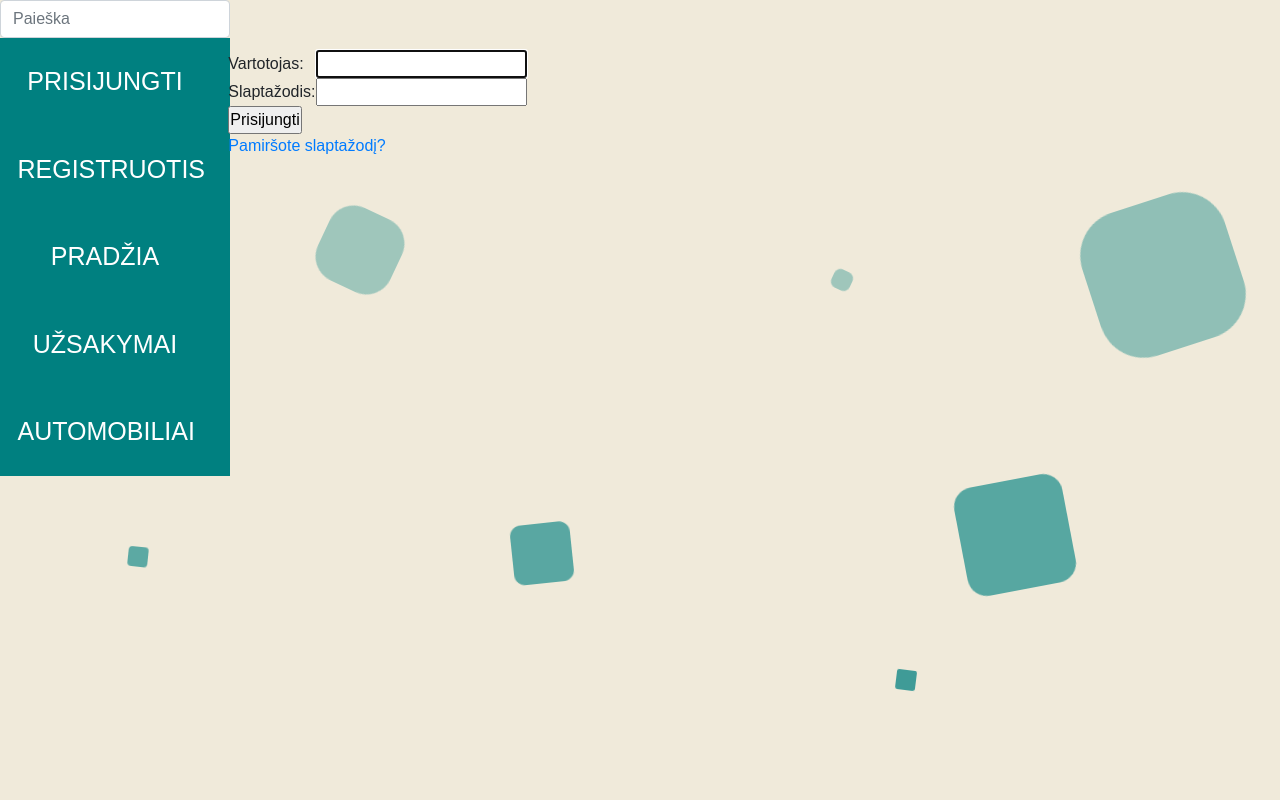
After one commit to mrekus/django_project2, a Django app: page /autoservice/accounts/login/ in a window 1280 px wide. The commit adds this page. Run offline with Django 4.2, Linux system fonts and the light colour scheme; some libraries are stand-ins or nearby versions.

Commit message:
Pridėtas vartotojo prisijungimas

```diff
--- a/mysite/autoservice/templates/base.html
+++ b/mysite/autoservice/templates/base.html
@@ -33,6 +33,15 @@
               <input name="query" class="form-control" type="text" placeholder="Paieška">
             </form>
             </li>
+              {% if user.is_authenticated %}
+            <li><a href="#">
+            {{ user.get_username }}</a></li>
+            <li><a href="#">Mano knygos</a></li>
+            <li><a href="{% url 'logout'%}?next=/autoservice">Atsijungti</a></li>
+          {% else %}
+            <li><a href="{% url 'login'%}?next={{request.path}}">Prisijungti</a></li>
+            <li><a href="#">Registruotis</a></li>
+          {% endif %}
             <li><a href="{% url 'index' %}">Pradžia</a></li>
             <li><a href="{% url 'orders_link' %}">Užsakymai</a></li>
             <li><a href="{% url 'cars' %}">Automobiliai</a></li>
--- a/mysite/autoservice/templates/car.html
+++ b/mysite/autoservice/templates/car.html
@@ -2,7 +2,7 @@
 {% block content %}
 <div class="cars">
     <img style="max-width: 30%; height: auto; margin-right: auto;" src="{{ car_info.nuotrauka.url }}">
-    <p style="font-size: 40px; margin-top: 200px"> Užsakovas: {{ car_info.klientas }}</p>
+    <p style="font-size: 40px; margin-top: 50px"> Užsakovas: {{ car_info.klientas }}</p>
     <p style="font-size: 40px">Automobilis: {{ car_info.automobilio_modelis_id }} - {{ car_info.valstybinis_nr }} - {{ car_info.VIN_kodas }}</p>
     <hr>
     <br>
--- /dev/null
+++ b/mysite/autoservice/templates/registration/login.html
@@ -0,0 +1,33 @@
+{% extends "base.html" %}
+{% block content %}
+
+{% if form.errors %}
+    <p>Prisijungimo klaida, bandykite dar kartą!</p>
+{% endif %}
+
+{% if next %}
+    {% if user.is_authenticated %}
+        <p>Neturite prieigos prie šios informacijos. Turite prisijungti!</p>
+    {% endif %}
+{% endif %}
+
+<form method="post" action="{% url 'login' %}">
+    {% csrf_token %}
+    <table style="margin-top: 50px">
+        <tr>
+            <td >Vartotojas:</td>
+            <td>{{ form.username }}</td>
+        </tr>
+        <tr>
+            <td>Slaptažodis:</td>
+            <td>{{ form.password }}</td>
+        </tr>
+    </table>
+    <input type="submit" value="Prisijungti">
+    <input type="hidden" name="next" value="{{ next }}">
+</form>
+
+<p>
+    <a href="{% url 'password_reset' %}">Pamiršote slaptažodį?</a>
+</p>
+{% endblock %}
--- a/mysite/autoservice/urls.py
+++ b/mysite/autoservice/urls.py
@@ -1,4 +1,4 @@
-from django.urls import path
+from django.urls import path, include
 from . import views
 
 urlpatterns = [
@@ -7,5 +7,6 @@ urlpatterns = [
     path("cars/<int:car_id>", views.car, name="car"),
     path("orders/", views.OrdersListView.as_view(), name="orders_link"),
     path("orders/<int:pk>", views.OrdersDetailView.as_view(), name="orders_detail"),
-    path("search/", views.search, name="search_link")
+    path("search/", views.search, name="search_link"),
+    path("accounts/", include("django.contrib.auth.urls"))
 ]
--- a/mysite/mysite/settings.py
+++ b/mysite/mysite/settings.py
@@ -126,3 +126,7 @@ DEFAULT_AUTO_FIELD = "django.db.models.BigAutoField"
 MEDIA_ROOT = os.path.join(BASE_DIR, "library/media")
 
 MEDIA_URL = "/media/"
+
+FILE_UPLOAD_MAX_MEMORY_SIZE = 5242880
+
+LOGIN_REDIRECT_URL = '/'
```
Also changed, not shown: mysite/autoservice/templates/registration/logged_out.html (added, +7 -0 lines), mysite/db.sqlite3.
